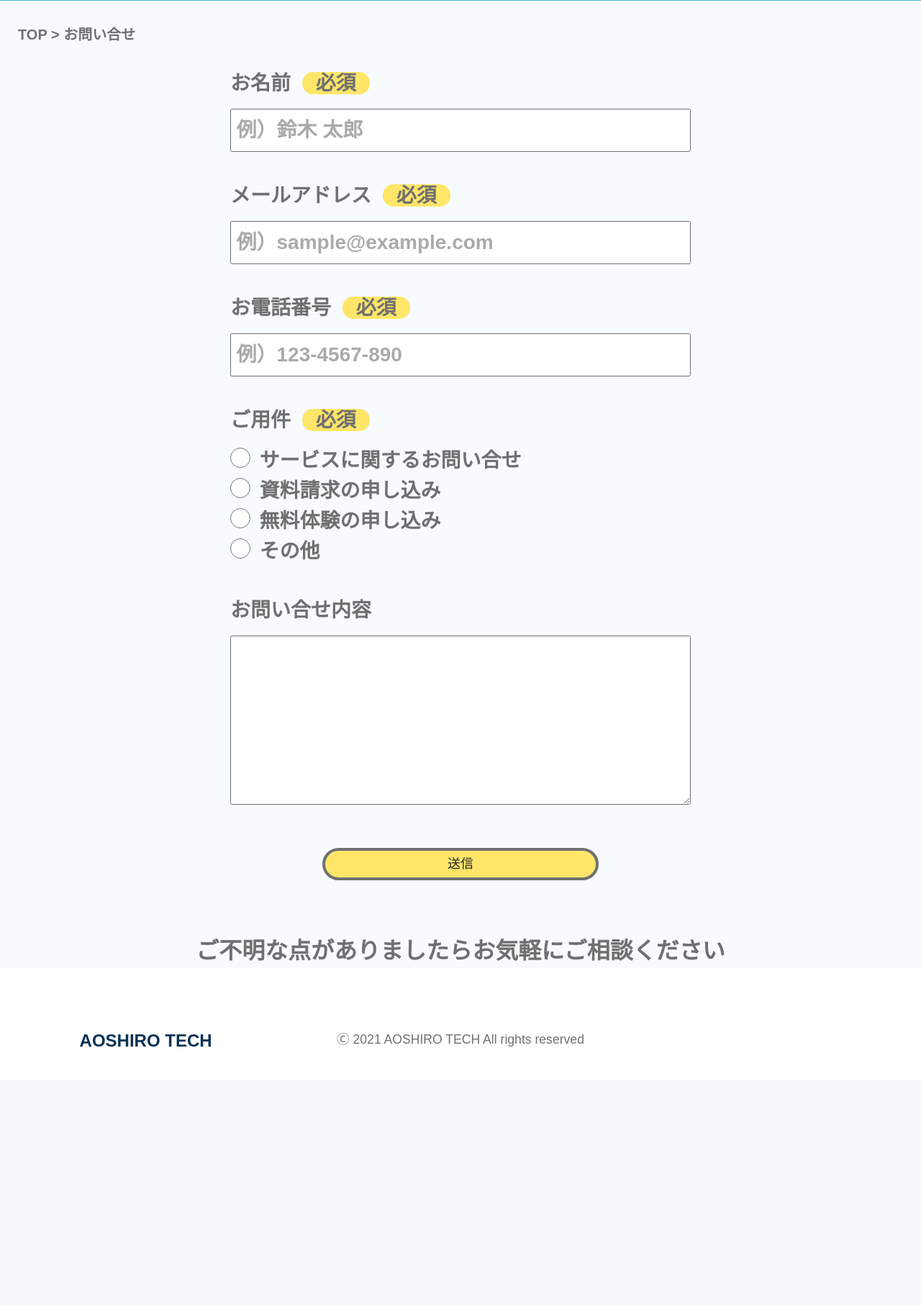
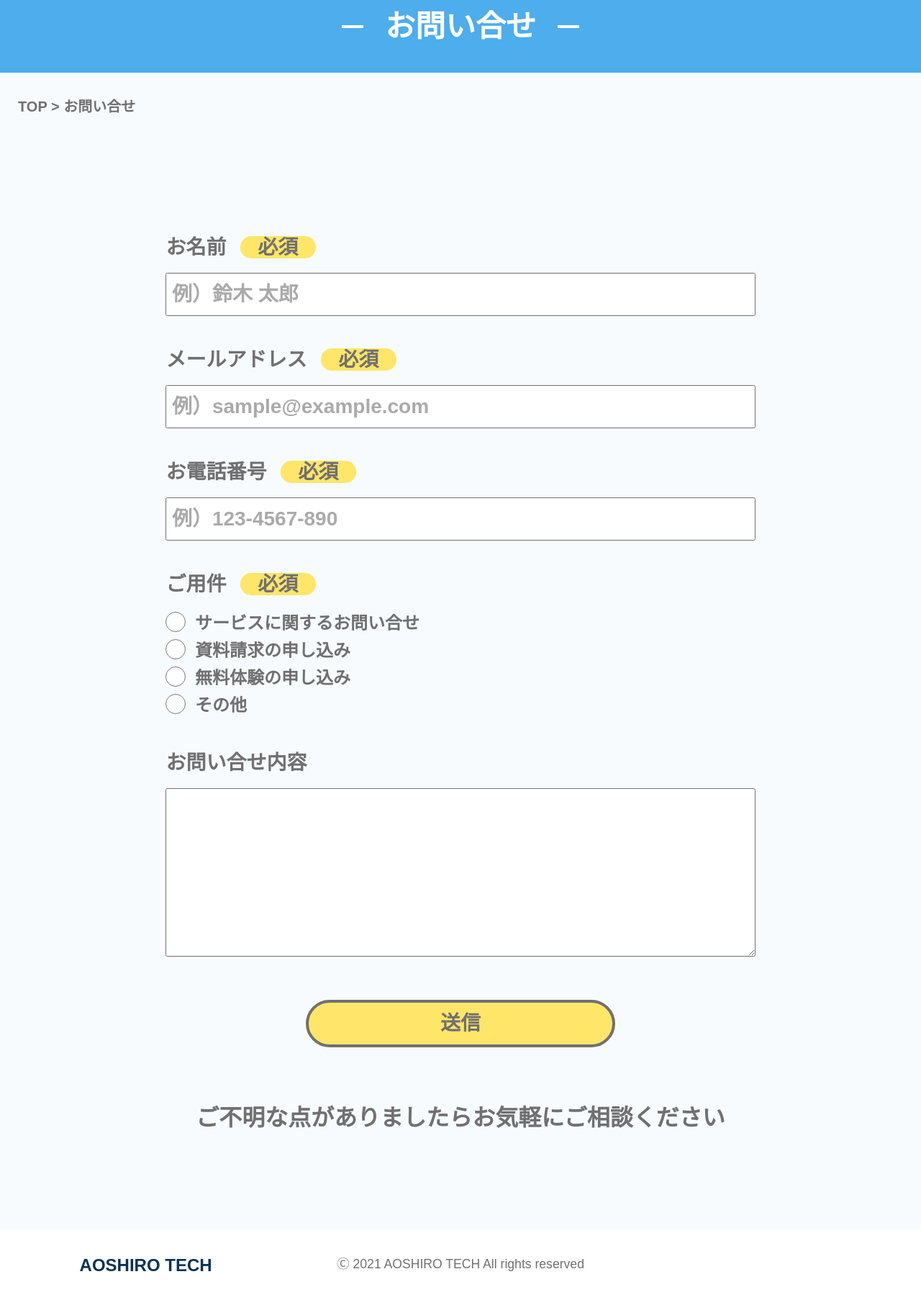
Before and after one commit to koh-suzuki/portfolio_6, a PHP site: page /html/contact.html in a window 1280 px wide. Shown: the part 127-1940 px from the top of the page at 72% size. Before the commit the page ends 1581 px from the top, so only its background shows below. Run offline with PHP 8.4, Linux system fonts and the light colour scheme; some libraries are stand-ins or nearby versions.

Commit message:
formページ　レスポンシブ 化

```diff
--- a/css/style.css
+++ b/css/style.css
@@ -2753,6 +2753,15 @@ ul {
   }
 }
 
+/* --------------------------------------
+レスポンシブ min-width: 1920px;
+----------------------------------------*/
+@media screen and (min-width: 1920px) {
+  .contact__bg {
+    padding-top: 0;
+  }
+}
+
 .l-info__wrapper {
   padding: 0 0 85px;
 }
@@ -2940,9 +2949,6 @@ ul {
   .info__list {
     margin: 50px 10vw 0;
   }
-  .info {
-    padding: 0 2vw;
-  }
   .info__item {
     font-size: 2rem;
     font-weight: bold;
@@ -2977,9 +2983,6 @@ ul {
 @media screen and (min-width: 1440px) {
   .info__list {
     margin: 50px 15vw 0;
-  }
-  .info {
-    padding: 0 2vw;
   }
   /* info ページ */
   .l-info-page__wrapper {
@@ -3092,8 +3095,6 @@ ul {
   }
   .info {
     display: inline-block;
-    padding: 0 3vw;
-    margin: 0 4vw 0 7vw;
     border-radius: 50px;
   }
   .info__content {
@@ -3193,9 +3194,12 @@ ul {
   }
 }
 
+.page__pt {
+  padding-top: 100px;
+}
+
 .form {
-  width: 50%;
-  margin: 0 auto;
+  padding: 10% 3vw 0;
 }
 
 .form-control {
@@ -3212,7 +3216,8 @@ ul {
 }
 
 .contact-button {
-  width: 30%;
+  max-width: 430px;
+  padding: 10px 0;
   border-radius: 60px;
   border: 4px solid #707070;
   background-color: #FFE669;
@@ -3256,16 +3261,15 @@ ul {
 }
 
 .form__guid {
-  font-size: 3.2rem;
-  font-weight: bold;
-  line-height: 1.5;
+  font-size: 2.4rem;
+  font-weight: bold;
+  line-height: 1.58333;
   letter-spacing: 0em;
   color: #707070;
 }
 
 .form__badge,
 .form__title,
-.form__label,
 .form__text {
   font-size: 2.8rem;
   font-weight: bold;
@@ -3273,4 +3277,58 @@ ul {
   letter-spacing: 0em;
   color: #707070;
 }
+
+.form__label {
+  font-size: 2.4rem;
+  font-weight: bold;
+  line-height: 1.58333;
+  letter-spacing: 0em;
+  color: #707070;
+}
+
+.contact-button {
+  font-size: 2.4rem;
+  font-weight: bold;
+  line-height: 1.58333;
+  letter-spacing: 0em;
+  color: #707070;
+}
+
+.page__pb {
+  padding-bottom: 80px;
+}
+
+/* --------------------------------------
+レスポンシブ max-width: 600px;
+----------------------------------------*/
+@media screen and (min-width: 600px) {
+  .contact-button {
+    width: 50%;
+  }
+  .form__guid {
+    font-size: 3.2rem;
+    font-weight: bold;
+    line-height: 1.5;
+    letter-spacing: 0em;
+  }
+  .contact-button {
+    font-size: 2.8rem;
+    font-weight: bold;
+    line-height: 1.35714;
+    letter-spacing: 0em;
+  }
+}
+
+/* --------------------------------------
+レスポンシブ max-width: 1024px;
+----------------------------------------*/
+@media screen and (min-width: 1024px) {
+  .page__pt {
+    padding-top: 140px;
+  }
+  .form {
+    max-width: 70%;
+    margin: 0 auto;
+  }
+}
 /*# sourceMappingURL=style.css.map */
--- a/html/contact.html
+++ b/html/contact.html
@@ -33,10 +33,10 @@
   </header>
   <main class="main">
     <section class="l-service__wrapper">
-      <h2 class="section__title main__title">
+      <h2 class="section__title main__title page__pt">
         お問い合せ
       </h2>
-      <section class="l-container">
+      <section class="l-container page__pb">
         <p class="page__map">TOP > お問い合せ</p>
         <form action="" class="form">
           <div class="form-group">
--- a/sass/Layout/_main.scss
+++ b/sass/Layout/_main.scss
@@ -7,12 +7,10 @@
   justify-content: center;
   text-align: center;
 }
-
 .section__title {
   @include f_around(2.4, 4.8, bold, 0);
   color: #707070;
 }
-
 
 /* --------------------------------------
 レスポンシブ min-width: 600px;
--- a/sass/Object/Project/_contact.scss
+++ b/sass/Object/Project/_contact.scss
@@ -106,3 +106,4 @@
   .contact__bg {
     padding-top: 0;
   }
+}
--- a/sass/Object/Project/_form.scss
+++ b/sass/Object/Project/_form.scss
@@ -1,6 +1,8 @@
+.page__pt {
+  padding-top: 100px;
+}
 .form {
-  width: 50%;
-  margin: 0 auto;
+  padding: 10% 3vw 0;
 }
 .form-control {
   height: 60px;
@@ -13,7 +15,8 @@
   height: 2.8rem;
 }
 .contact-button {
-  width: 30%;
+  max-width: 430px;
+  padding: 10px 0;
   border-radius: 60px;
   border: 4px solid #707070;
   background-color: #FFE669;
@@ -49,13 +52,53 @@
 }
 
 .form__guid {
-  @include f_around(3.2, 4.8, bold, 0);
+  @include f_around(2.4, 3.8, bold, 0);
   color: #707070;
 }
 .form__badge,
 .form__title,
-.form__label,
 .form__text {
   @include f_around(2.8, 4.2, bold, 0);
   color: #707070;
 }
+.form__label {
+  @include f_around(2.4, 3.8, bold, 0);
+  color: #707070;
+}
+.contact-button {
+  @include f_around(2.4, 3.8, bold, 0);
+  color: #707070;
+}
+.page__pb {
+  padding-bottom: 80px;
+}
+
+
+/* --------------------------------------
+レスポンシブ max-width: 600px;
+----------------------------------------*/
+@include mq-up($breakpoint: sm) {
+  .contact-button {
+    width: 50%;
+  }
+  .form__guid {
+    @include f_around(3.2, 4.8, bold, 0);
+  }
+  .contact-button {
+    @include f_around(2.8, 3.8, bold, 0);
+  }
+}
+
+/* --------------------------------------
+レスポンシブ max-width: 1024px;
+----------------------------------------*/
+@include mq-up($breakpoint: md) {
+  .page__pt {
+    padding-top: 140px;
+  }
+  .form {
+    max-width: 70%;
+    margin: 0 auto;
+  }
+
+}
```
Also changed, not shown: 1 other file.
